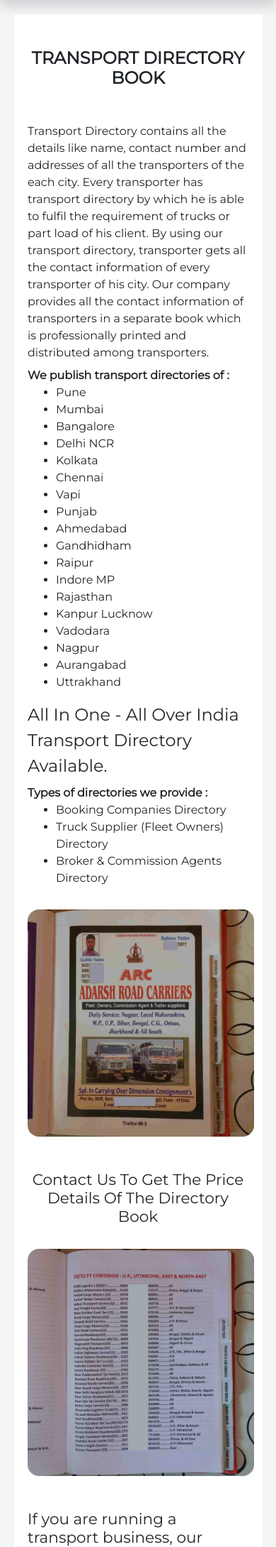
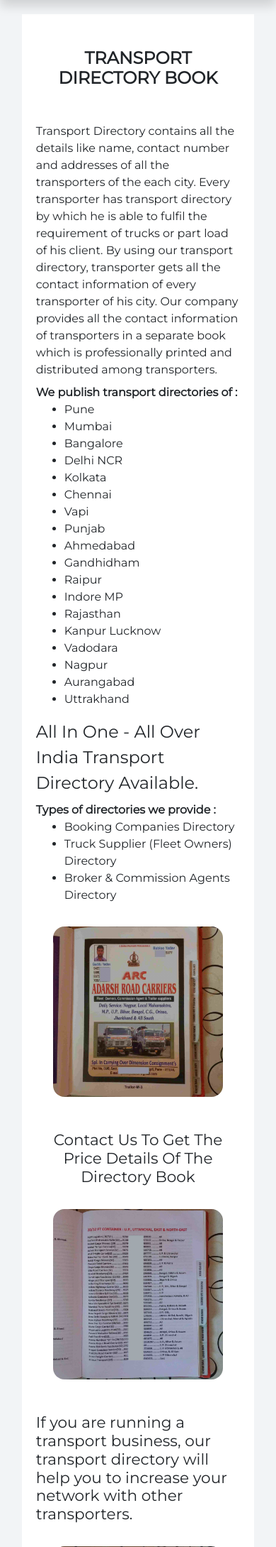
Before and after one commit to hktransport919/hktransport919, a PHP site: page /transport-directory/ in a window 390 px wide. Shown: the part 50-2229 px from the top of the page at 71% size. Run offline with PHP 8.4, Linux system fonts and the light colour scheme.

Commit message:
Styling images to fit mobile view

```diff
--- a/transport-directory/blog.css
+++ b/transport-directory/blog.css
@@ -64,11 +64,14 @@ body{
         font-size: 150%;
     }
     .blog-body{
-        margin: 5% 5%;
+        margin: 5% 8%;
         padding: 2% 5%;
     }
     .blog-body>h2{
         margin:10% 0;
 
     }
+    .blog-image{
+        width:15em;
+      height:15em;
 }
```
